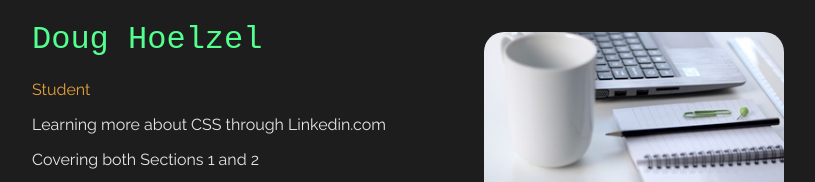
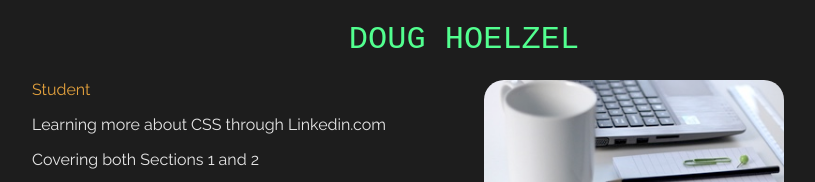
Before and after one commit to douglas-hoel/Lesson04, a plain HTML site: page index.html in a window 1280 px wide. Shown: the top 182 px of the page, without its empty margins (176-991 px from the left). Drawn offline with Linux system fonts and the light colour scheme.

Commit message:
added text centering on header

```diff
--- a/styles.css
+++ b/styles.css
@@ -11,6 +11,9 @@ h1{
     color: #52ff8f;
     font-weight: 200;
     float: none;
+    text-transform: uppercase;
+    text-align: center;
+
 }
 
 .student-section{
@@ -57,7 +60,7 @@ i:hover{
 img{
     width: 300px;
     position: absolute;
-    top: 2em;
+    top: 5em;
     right: 20em;
     border-radius: 20px;
 }
@@ -101,7 +104,7 @@ img{
 .lsn-1-screenshot-image, .lsn-2-screenshot-image, .lsn-3-screenshot-image, .lsn-5-screenshot-image{
     width: 300px;
     position: absolute;
-    top: 1em;
+    top: 2em;
     right: 10em;
     border-radius: 10px;
     opacity: 0;
```
